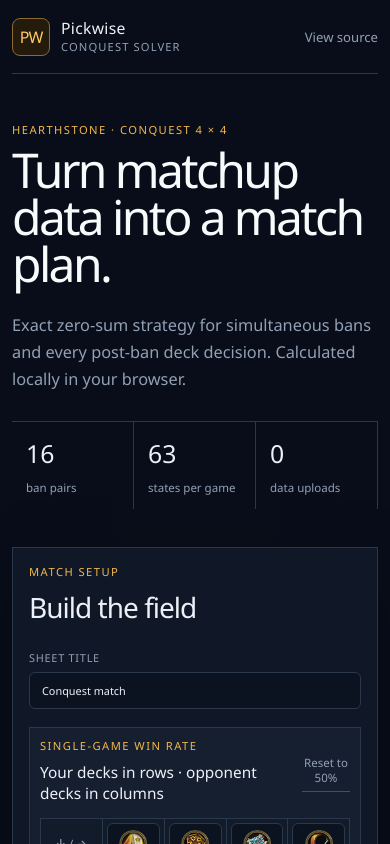
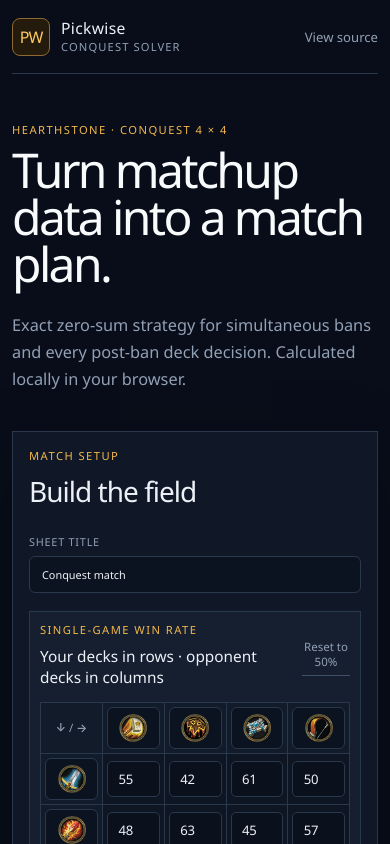
Before and after one commit to akulinich/Pickwise, a React (Vite) app: page / in a window 390 px wide. Shown: the top 844 px of the page. Built offline with nearby package versions, Linux system fonts and the light colour scheme.

Commit message:
Move solver metrics into math details

```diff
--- a/src/App.tsx
+++ b/src/App.tsx
@@ -109,11 +109,6 @@ export default function App() {
               Calculated locally in your browser.
             </p>
           </div>
-          <div className="hero-metric" aria-label="Solver characteristics">
-            <div><strong>16</strong><span>ban pairs</span></div>
-            <div><strong>63</strong><span>states per game</span></div>
-            <div><strong>0</strong><span>data uploads</span></div>
-          </div>
         </section>
 
         <SetupPanel
--- a/src/components/MathExplorer.tsx
+++ b/src/components/MathExplorer.tsx
@@ -117,6 +117,11 @@ export function MathExplorer({
           <article id="notation" className="math-section">
             <p className="eyebrow">01 · Notation</p>
             <h3>One value for every actual set of decks</h3>
+            <div className="math-scope" aria-label="Calculation scope">
+              <div><strong>16</strong><span>ban pairs</span></div>
+              <div><strong>63</strong><span>reachable states per post-ban game</span></div>
+              <div><strong>0</strong><span>data uploads</span></div>
+            </div>
             <div className="notation-grid">
               <div><strong>P[i,j]</strong><span>single-game win probability</span></div>
               <div><strong>S / T</strong><span>decks still needing a win</span></div>
--- a/src/styles.css
+++ b/src/styles.css
@@ -145,9 +145,7 @@ footer {
 
 .hero {
   min-height: 310px;
-  display: grid;
-  grid-template-columns: minmax(0, 1fr) auto;
-  gap: 56px;
+  display: flex;
   align-items: center;
   padding: 70px 0 58px;
 }
@@ -180,36 +178,6 @@ footer {
   color: var(--muted);
   font-size: 1.02rem;
   line-height: 1.65;
-}
-
-.hero-metric {
-  display: grid;
-  min-width: 160px;
-  border-left: 1px solid var(--line);
-}
-
-.hero-metric div {
-  display: grid;
-  grid-template-columns: 52px 1fr;
-  gap: 10px;
-  align-items: baseline;
-  padding: 14px 0 14px 24px;
-  border-bottom: 1px solid var(--line);
-}
-
-.hero-metric div:last-child {
-  border-bottom: 0;
-}
-
-.hero-metric strong {
-  color: var(--text);
-  font-size: 1.55rem;
-}
-
-.hero-metric span {
-  color: var(--muted);
-  font-size: 0.72rem;
-  white-space: nowrap;
 }
 
 .setup-shell,
@@ -882,6 +850,37 @@ footer {
   font-size: 1.25rem;
 }
 
+.math-scope {
+  display: grid;
+  grid-template-columns: repeat(3, 1fr);
+  margin-bottom: 18px;
+  border: 1px solid var(--line);
+  background: var(--surface);
+}
+
+.math-scope div {
+  display: flex;
+  align-items: baseline;
+  gap: 9px;
+  padding: 12px 14px;
+  border-right: 1px solid var(--line);
+}
+
+.math-scope div:last-child {
+  border-right: 0;
+}
+
+.math-scope strong {
+  color: var(--accent-strong);
+  font-size: 1.15rem;
+}
+
+.math-scope span {
+  color: var(--muted);
+  font-size: 0.68rem;
+  line-height: 1.35;
+}
+
 .notation-grid {
   display: grid;
   grid-template-columns: repeat(4, 1fr);
@@ -1126,24 +1125,6 @@ code {
 }
 
 @media (max-width: 900px) {
-  .hero {
-    grid-template-columns: 1fr;
-    gap: 28px;
-  }
-
-  .hero-metric {
-    grid-template-columns: repeat(3, 1fr);
-    border-top: 1px solid var(--line);
-    border-left: 0;
-  }
-
-  .hero-metric div {
-    grid-template-columns: 1fr;
-    padding: 14px;
-    border-right: 1px solid var(--line);
-    border-bottom: 0;
-  }
-
   .strategy-grid {
     grid-template-columns: 1fr;
   }
```
Also changed, not shown: 1 other file (tests, documents, lock files or other folders).
